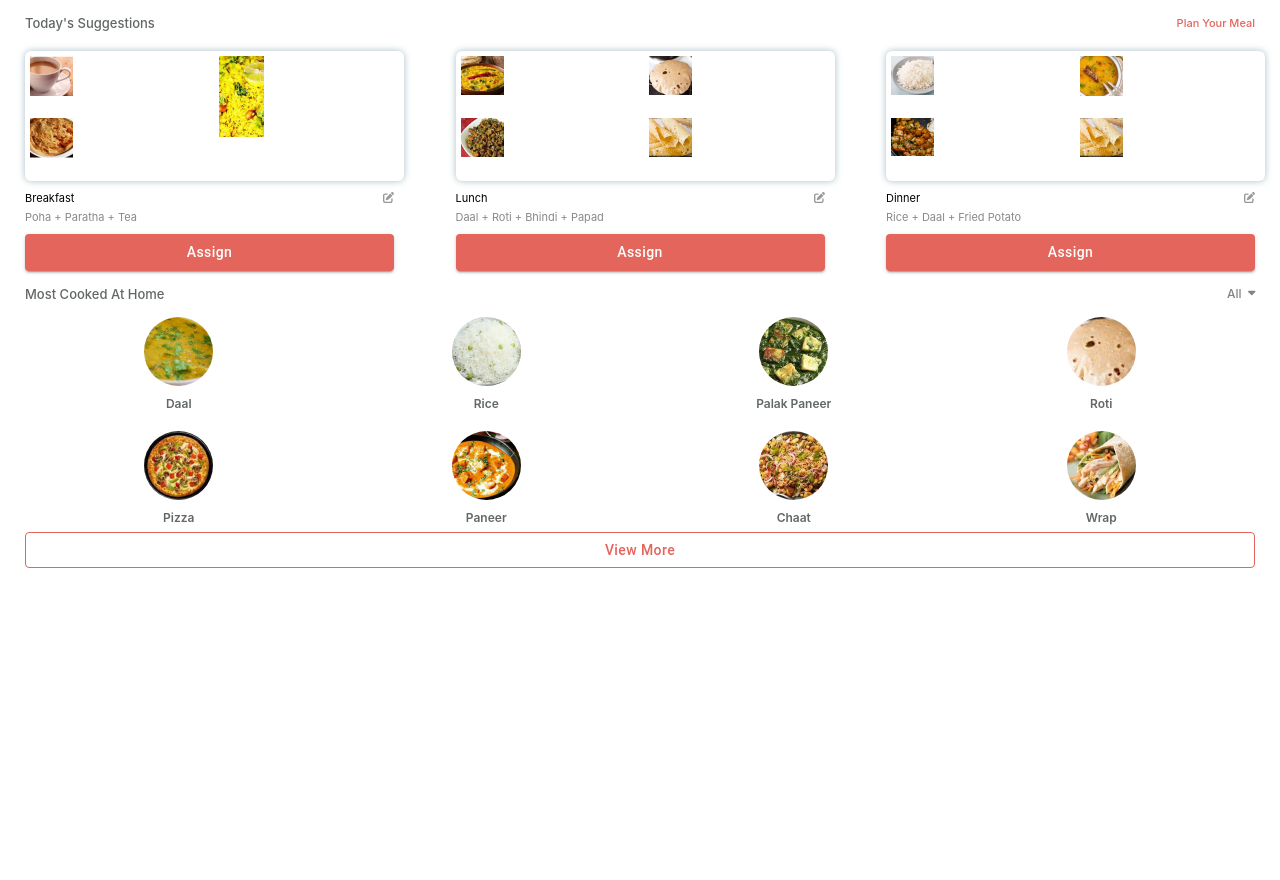
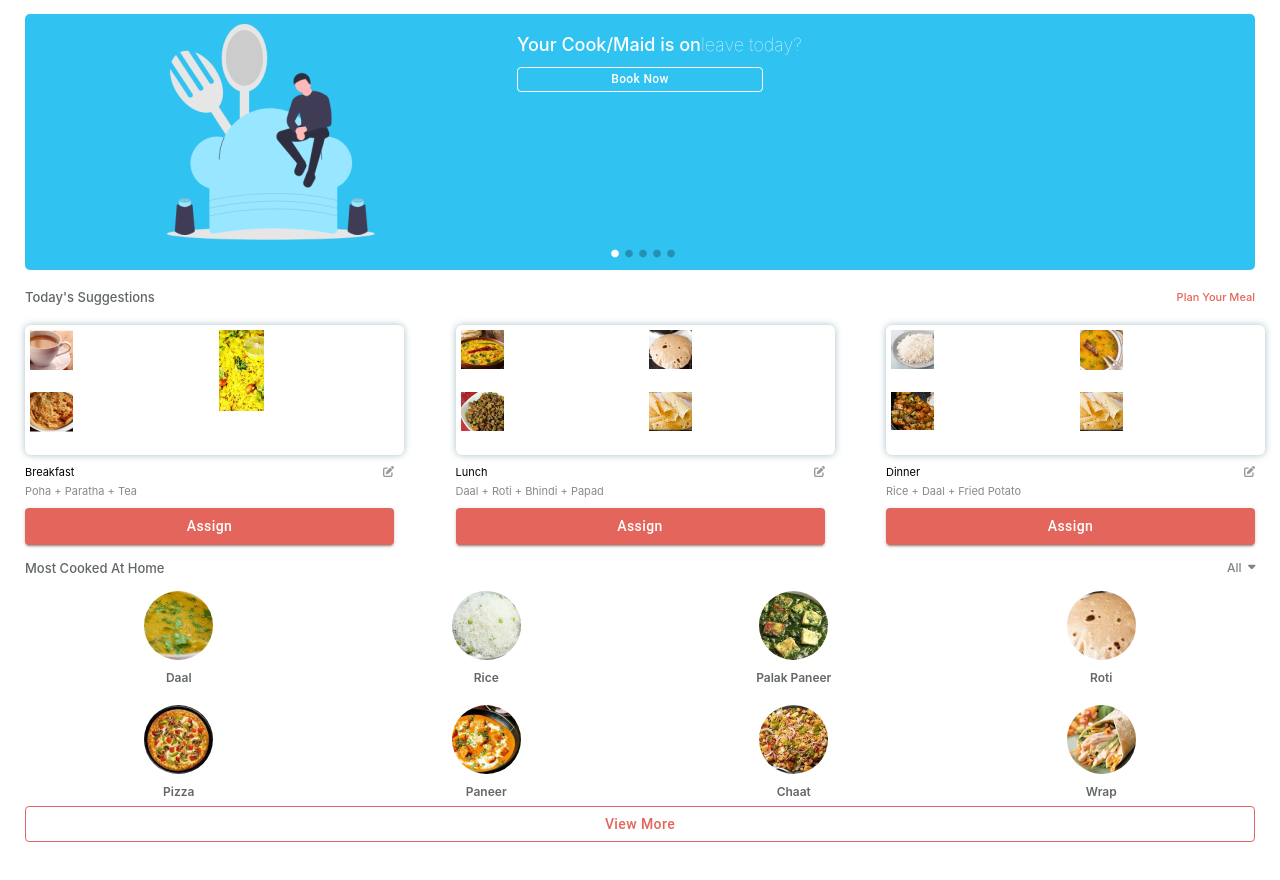
Before and after one commit to anshultanwani/Saab, a React (Create React App) app: page / in a window 1280 px wide. Before the commit the page ends 800 px from the top, so only its background shows below. Built offline with nearby package versions, Linux system fonts and the light colour scheme.

Commit message:
home slider changes

```diff
--- a/package.json
+++ b/package.json
@@ -19,8 +19,10 @@
     "react-dom": "^17.0.2",
     "react-redux": "^7.2.5",
     "react-router-dom": "^5.3.0",
-    "react-scripts": "4.0.3",
+    "react-scripts": "^4.0.3",
+    "react-slick": "^0.28.1",
     "sass": "^1.43.3",
+    "slick-carousel": "^1.8.1",
     "styled-components": "^5.3.3"
   },
   "scripts": {
--- a/src/App.js
+++ b/src/App.js
@@ -3,6 +3,8 @@ import './App.css';
 import { setInitialData } from './actions/index';
 import { connect } from 'react-redux';
 import HomePage from './pages/HomePage';
+import "slick-carousel/slick/slick.css";
+import "slick-carousel/slick/slick-theme.css";
 import {
 	BrowserRouter as Router,
 	Route,
--- a/src/assets/data/data.json
+++ b/src/assets/data/data.json
@@ -18,6 +18,33 @@
 			"category":"Dinner",
 			"dishCombo": ["Rice","Daal","Fried Potato"],
 			"images":["images/rice.png","images/daal2.png","images/potato.png","images/papad.png"]
+		}
+	],
+	"homeslider":[
+		{
+			"imgPath":"images/homebanner-img/banner1.png",
+			"imgText":"Your Cook/Maid is on",
+			"imgText1":"leave today?"
+		},
+		{
+			"imgPath":"images/homebanner-img/banner1.png",
+			"imgText":"Your Cook/Maid is on",
+			"imgText1":"leave today?"
+		},
+		{
+            "imgPath":"images/homebanner-img/banner1.png",
+			"imgText":"Your Cook/Maid is on",
+			"imgText1":"leave today?"
+		},
+		{
+            "imgPath":"images/homebanner-img/banner1.png",
+			"imgText":"Your Cook/Maid is on",
+			"imgText1":"leave today?"
+		},
+		{
+            "imgPath":"images/homebanner-img/banner1.png",
+			"imgText":"Your Cook/Maid is on",
+			"imgText1":"leave today?"
 		}
 	],
 	"mostcooked": [
--- a/src/components/HomeSlider.jsx
+++ b/src/components/HomeSlider.jsx
@@ -23,7 +23,7 @@ const HomeSlider = (props) => {
                     <img src={require('../assets/'+image.imgPath).default}/>
                     </div>
                     <div className="sec-right slidertext">
-                    <h1>{image.imgText}</h1>
+                    <h1>{image.imgText}<span>{image.imgText1}</span></h1>
                     <Button
                     variant="outlined"
                     className="slider-btn"
--- a/src/components/home-slider.scss
+++ b/src/components/home-slider.scss
@@ -1,8 +1,7 @@
 .sec-left{
-    display: inline-block;
-    width: 50%;
-    vertical-align: middle;
-
+    float: left;
+    width: 40%;
+    padding: 0;
 }
 .sec-right{
     display: inline-block;
@@ -11,15 +10,21 @@
 }
 .slick-slider{
     background-color: #30c2f0;
-    padding: 6px 21px;
+    padding: 10px 0 30px;
+    border-radius: 5px;
+    margin: 14px 0 19px;
 }
 .slick-slide img {
     max-width: 73%;
+    margin: 0 auto;
 }
 .slidertext h1{
-    padding: 0;
     color: #fff;
-    font-size: 17px;
+    font-size: 18px;
+    font-weight: 500;
+    line-height: 22px;
+    padding: 10px 0 7px;
+    margin: 0;
 }
 .slider-btn{
     color: #fff;
@@ -27,4 +32,33 @@
 }
 .slick-dots {
     bottom: 0 !important;
+    padding: 0 0 6px 0 !important;
 }
+.slidertext h1 span {
+    display: inline-block;
+    font-weight: 100;
+}
+button.slider-btn {
+    width: 40%;
+    padding: 1px 0;
+    border: 1px solid #fff;
+    color: #fff;
+    font-size: 12px;
+    text-transform: inherit;
+    margin: 4px 0 0;
+}
+.slick-dots li {
+    width: auto !important;
+    margin: 0 0px !important;
+}
+.slick-dots li button:before {
+    font-size: 9px !important;
+}
+.slick-dots li.slick-active button:before {
+    color: white !important;
+    opacity: 1 !important;
+}
+.slick-dots li button {
+    width: 100% !important;
+    padding: 0 7px !important;
+}
--- a/src/pages/HomePage.jsx
+++ b/src/pages/HomePage.jsx
@@ -1,11 +1,13 @@
 import React, { useState } from 'react';
 import { connect } from 'react-redux';
+import HomeSlider from '../components/HomeSlider';
 import MostCooked from '../components/MostCooked';
 import Suggestions from '../components/Suggestions';
 
 const Main = props => {
     return (
         <div className='home-page'>
+            <HomeSlider/>
             <Suggestions />
             <MostCooked />
         </div>
--- a/src/reducers/index.js
+++ b/src/reducers/index.js
@@ -1,6 +1,7 @@
 const initialState = {
     suggestions: [],
-    mostcooked: []
+    mostcooked: [] ,
+    homeslider:[]
 };
 
 export default (state = initialState, action) => {
```
Also changed, not shown: 1 other file (tests, documents, lock files or other folders).
